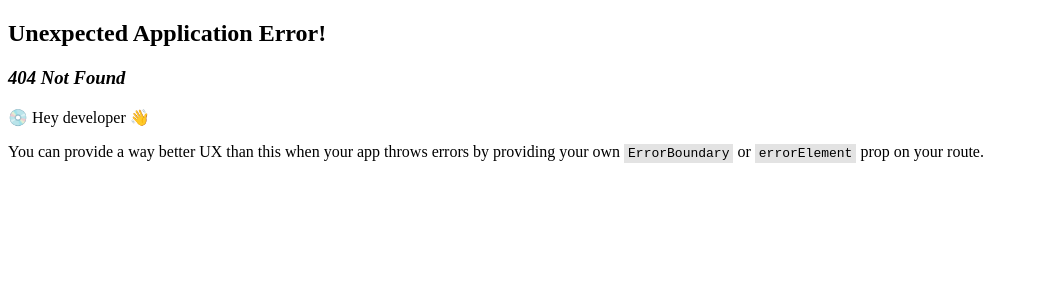
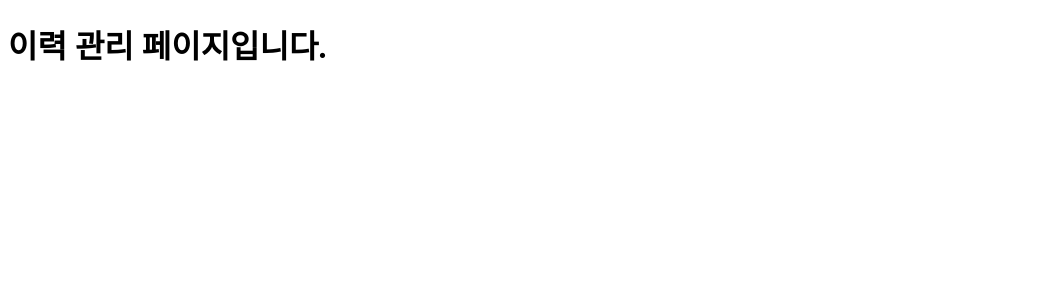
Before and after one commit to Crypto-Hook-Market/crypto-hook-market-web, a React (Vite) app: page /log in a window 1280 px wide. Before the commit this address had no page. Shown: the top 300 px of the page, without its empty margins (0-1039 px from the left). Built offline with nearby package versions, Linux system fonts and the light colour scheme.

Commit message:
[feat] connect router

```diff
--- a/src/router/index.ts
+++ b/src/router/index.ts
@@ -1,11 +1,21 @@
+import { createBrowserRouter } from "react-router-dom";
 import MainPage from "@/containers/main/MainPage";
-import { createBrowserRouter } from "react-router-dom";
+import userRouter from "@/router/user";
+import tradeRouter from "@/router/trade";
+import strategyRouter from "@/router/strategy";
+import logRouter from "@/router/log";
+import settingRouter from "@/router/setting";
 
 const router = createBrowserRouter([
   {
     path: "/",
     Component: MainPage,
   },
+  ...userRouter,
+  ...tradeRouter,
+  ...strategyRouter,
+  ...logRouter,
+  ...settingRouter,
 ]);
 
 export default router;
--- /dev/null
+++ b/src/router/log/index.ts
@@ -0,0 +1,11 @@
+import LogPage from "@/containers/log/LogPage";
+import { RouteObject } from "react-router-dom";
+
+const logRouter: RouteObject[] = [
+  {
+    path: "/log",
+    Component: LogPage,
+  },
+];
+
+export default logRouter;
--- /dev/null
+++ b/src/router/setting/index.ts
@@ -0,0 +1,11 @@
+import SettingPage from "@/containers/setting/SettingPage";
+import { RouteObject } from "react-router-dom";
+
+const settingRouter: RouteObject[] = [
+  {
+    path: "/setting",
+    Component: SettingPage,
+  },
+];
+
+export default settingRouter;
--- /dev/null
+++ b/src/router/strategy/index.ts
@@ -0,0 +1,11 @@
+import StrategyPage from "@/containers/strategy/StrategyPage";
+import { RouteObject } from "react-router-dom";
+
+const strategyRouter: RouteObject[] = [
+  {
+    path: "/strategy",
+    Component: StrategyPage,
+  },
+];
+
+export default strategyRouter;
--- /dev/null
+++ b/src/router/trade/index.ts
@@ -0,0 +1,11 @@
+import TradePage from "@/containers/trade/TradePage";
+import { RouteObject } from "react-router-dom";
+
+const tradeRouter: RouteObject[] = [
+  {
+    path: "/trade",
+    Component: TradePage,
+  },
+];
+
+export default tradeRouter;
--- a/src/router/user/index.ts
+++ b/src/router/user/index.ts
@@ -0,0 +1,16 @@
+import LoginPage from "@/containers/user/LoginPage";
+import RegisterPage from "@/containers/user/RegisterPage";
+import { RouteObject } from "react-router-dom";
+
+const userRouter: RouteObject[] = [
+  {
+    path: "/login",
+    Component: LoginPage,
+  },
+  {
+    path: "/register",
+    Component: RegisterPage,
+  },
+];
+
+export default userRouter;
```
